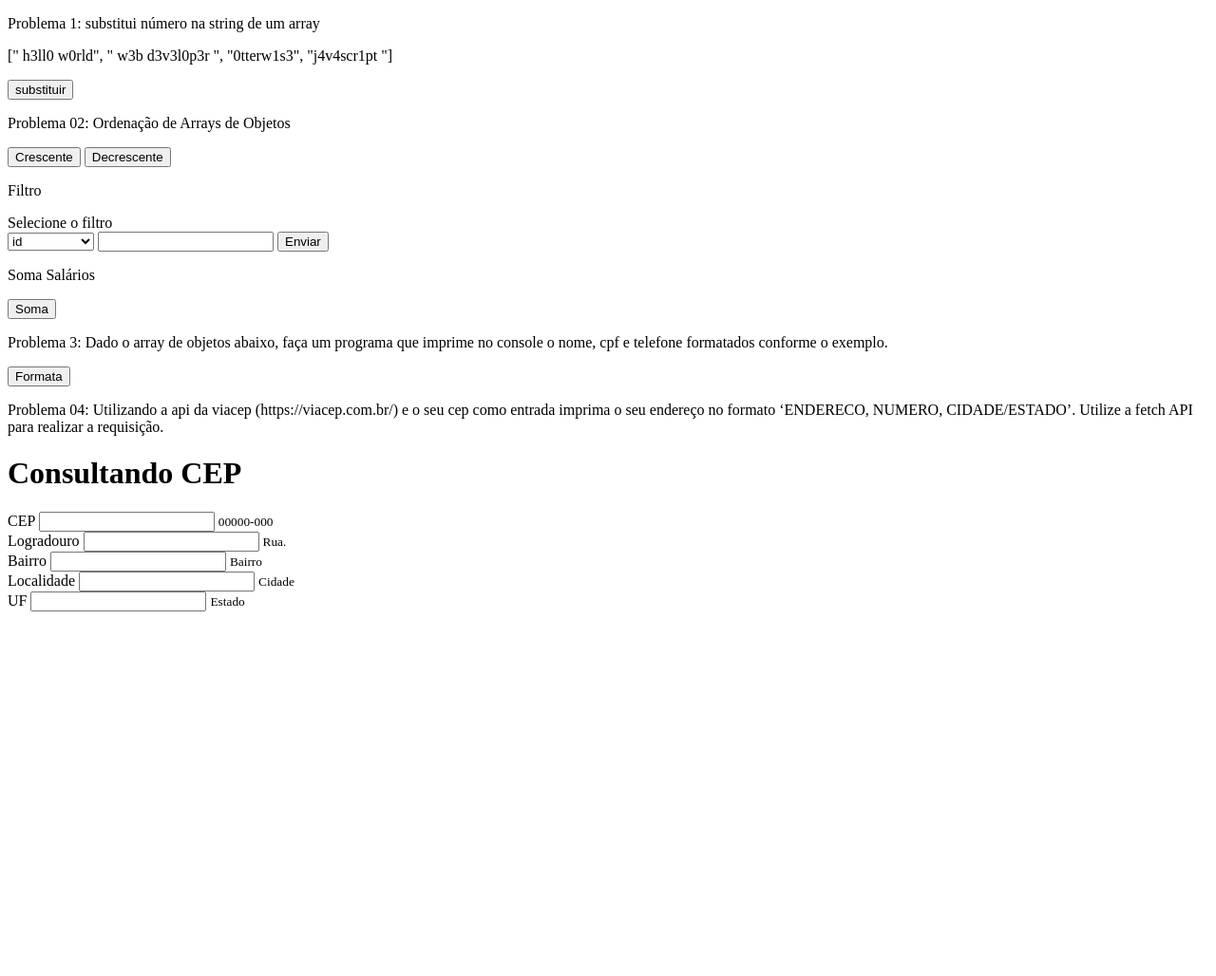
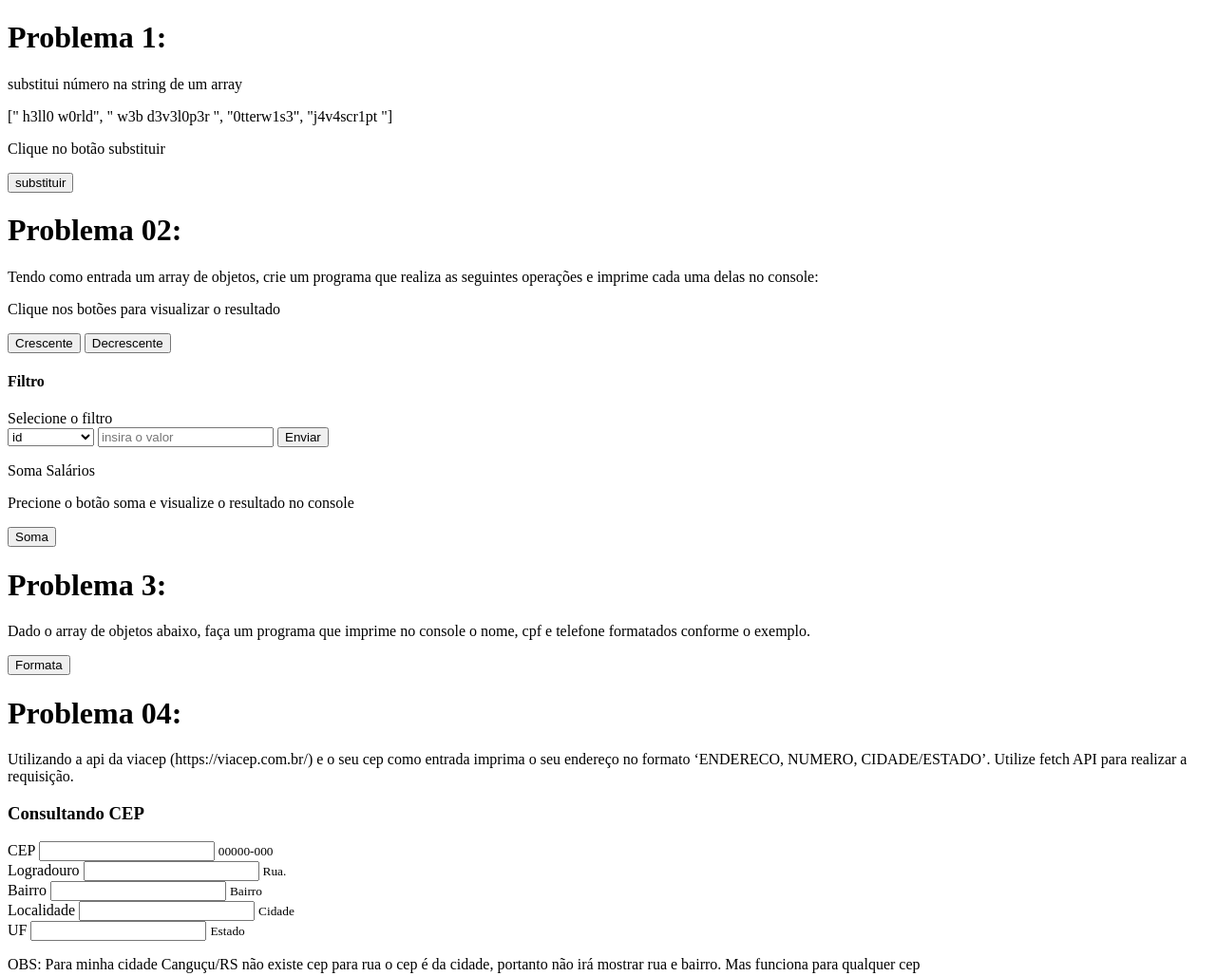
Before and after one commit to fabiosdiasrs/projetos, a plain HTML site: page index.html in a window 1280 px wide. Shown: the whole page at 95% size. Before the commit the page ends 800 px from the top, so only its background shows below. Drawn offline with Linux system fonts and the light colour scheme.

Commit message:
Add files via upload

```diff
--- a/index.html
+++ b/index.html
@@ -8,20 +8,22 @@
 </head>
 <body>
 
-	<p>Problema 1: substitui número na string de um array</p>
+	<h1>Problema 1:</h1><p>substitui número na string de um array</h1>
 	<p id="array">[" h3ll0 w0rld", " w3b d3v3l0p3r ", "0tterw1s3", "j4v4scr1pt "] </p>
+	<p>Clique no botão substituir</p>
 	<button onclick="problema1()">
 		substituir
 	</button>
-	<p>Problema 02: Ordenação de Arrays de Objetos</p>
-
+	<h1>Problema 02:</h1><p>Tendo como entrada um array de objetos, crie um programa que realiza as
+seguintes operações e imprime cada uma delas no console:</p>
+	<p>Clique nos botões para visualizar o resultado</p>
 	<button onclick="ordenaIdadeCrescente()">
 		Crescente
 	</button>
 	<button onclick="ordenaIdadeDecrescente()">
 		Decrescente
 	</button>
-	<p>Filtro</p>
+	<h4>Filtro</h4>
 	<label for="cars">Selecione o filtro</label>
 	<form onsubmit="filtrar()">
 		<select name="filter" id="filter">
@@ -31,25 +33,24 @@
 		    <option value="salario">salario</option>
 		    <option value="senioridade">senioridade</option>
 		</select>
-		<input type="text" name="valor" id="valor">
+		<input type="text" name="valor" id="valor" placeholder="insira o valor">
 		<input type="submit" value="Enviar">
 	</form>
 	<p>Soma Salários</p>
+	<p>Precione o botão soma e visualize o resultado no console</p>
 	<button onclick="somaSalario()">
 		Soma
 	</button>
 
-	<p>Problema 3: Dado o array de objetos abaixo, faça um programa que imprime no console o nome, cpf e telefone formatados conforme o exemplo.</p>
+	<h1>Problema 3:</h1> <p>Dado o array de objetos abaixo, faça um programa que imprime no console o nome, cpf e telefone formatados conforme o exemplo.</p>
 	<button onclick="formata()">
 		Formata
 	</button>
-	<p>Problema 04:
-Utilizando a api da viacep (https://viacep.com.br/) e o seu cep como entrada
-imprima o seu endereço no formato ‘ENDERECO, NUMERO, CIDADE/ESTADO’. Utilize a
-fetch API para realizar a requisição.</p>
+	<h1>Problema 04:</h1>
+	<p>Utilizando a api da viacep (https://viacep.com.br/) e o seu cep como entrada imprima o seu endereço no formato ‘ENDERECO, NUMERO, CIDADE/ESTADO’. Utilize <a href=""></a>fetch API para realizar a requisição.</p>
 	<!-- Inicio do formulario -->
       <div class="container">
-        <h1>Consultando CEP</h1>
+        <h3>Consultando CEP</h3>
         <form>
             <div class="form-group">
                 <label for="cep">CEP</label>
@@ -77,6 +78,7 @@ fetch API para realizar a requisição.</p>
                 <small>Estado</small>
             </div>
         </form>
+        <p>OBS: Para minha cidade Canguçu/RS não existe cep para rua o cep é da cidade, portanto não irá mostrar rua e bairro. Mas funciona para qualquer cep</p>
     </div>
 	<script type="text/javascript" src="script.js"></script>
 </body>
```
